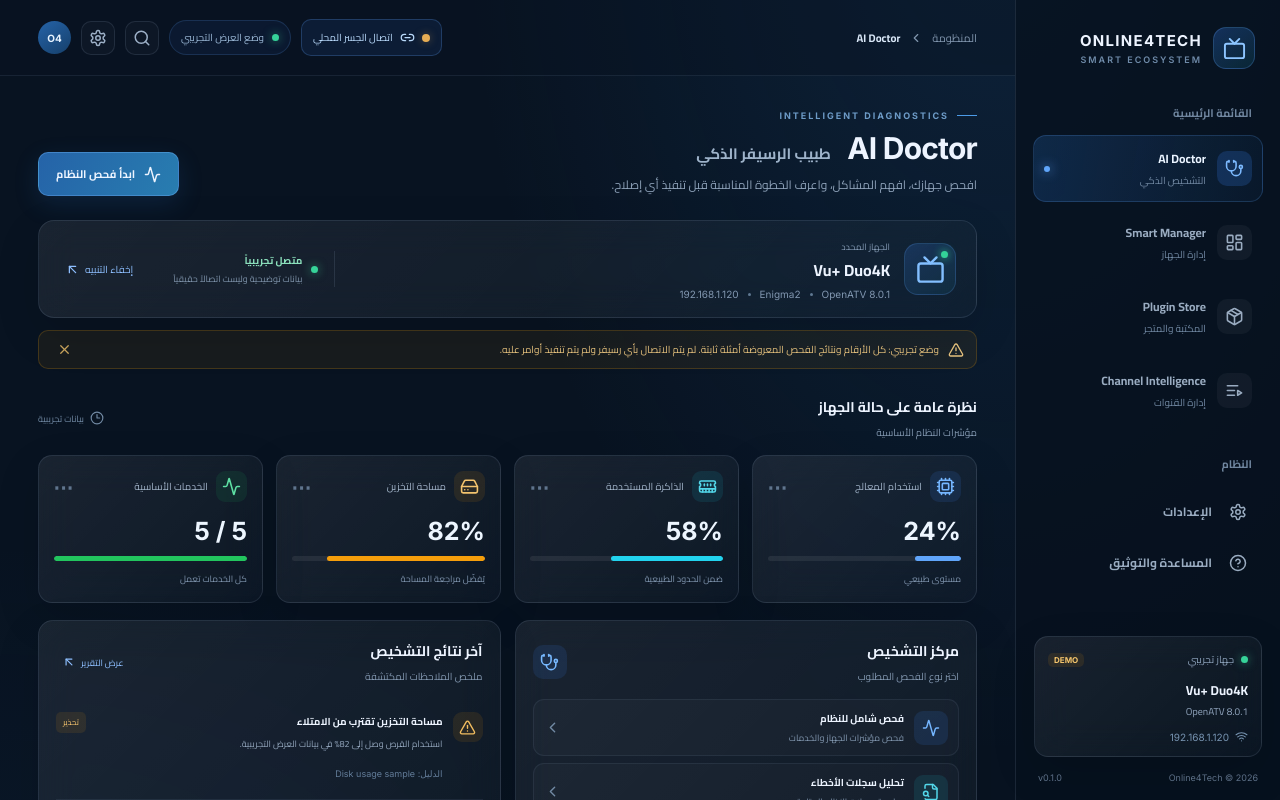
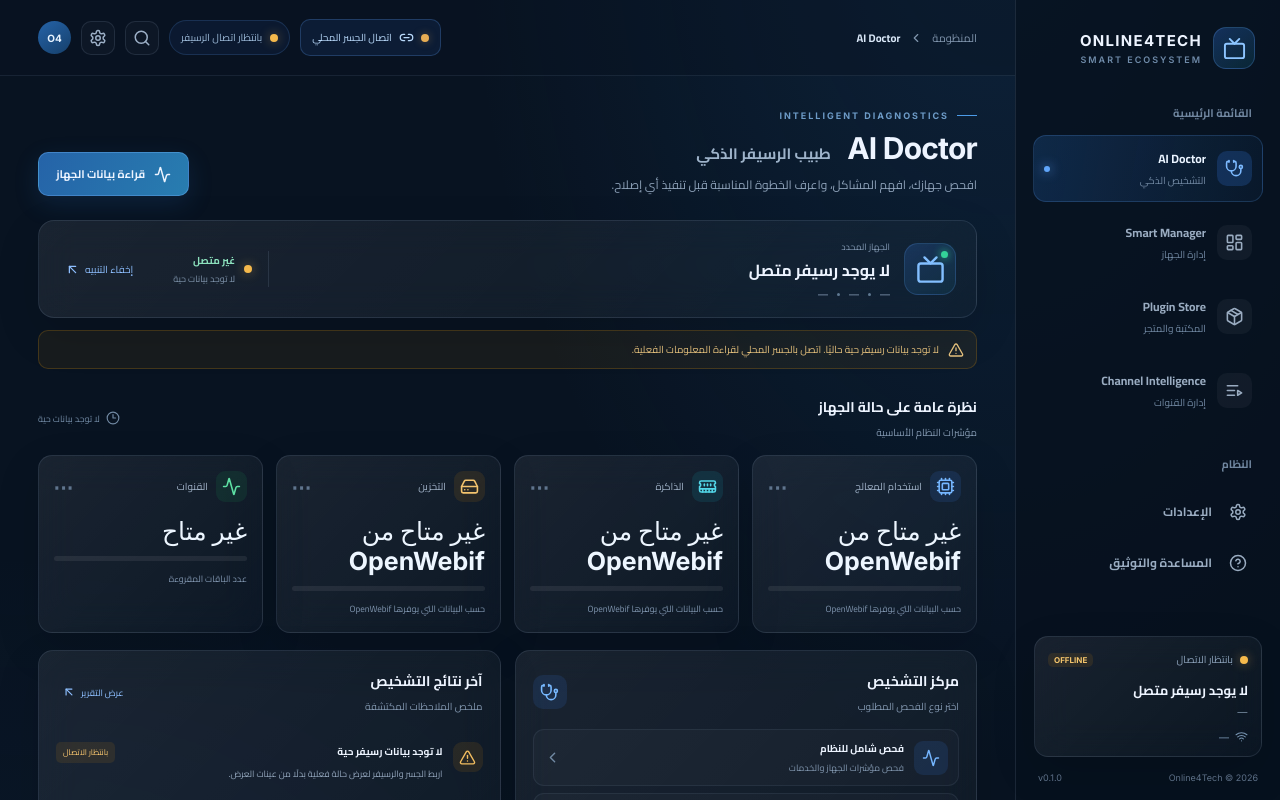
Before and after one commit to online4tech/Smart-Manager, a React (Vite) app: page / in a window 1280 px wide. Shown: the top 800 px of the page. Built offline with nearby package versions, Linux system fonts and the light colour scheme.

Commit message:
Replace dashboard demo values with live receiver state

```diff
--- a/src/App.jsx
+++ b/src/App.jsx
@@ -5,7 +5,6 @@ import {
   LayoutDashboard, ListVideo, MemoryStick, Menu, Package, Search, Settings,
   ShieldCheck, Stethoscope, Tv, Wifi, X, Server, RefreshCw, LockKeyhole, Link2
 } from "lucide-react";
-import { demoDevice, metrics, findings } from "./data/demo";
 import pluginsData from "./data/plugins.json";
 import commandsData from "./data/commands.json";
 import { trustLocalBridge, getLocalBridgeStatus, connectLocalReceiver } from "./services/localBridge";
@@ -455,14 +454,63 @@ export default function App() {
   const [showDemo, setShowDemo] = useState(true);
   const [activeReport, setActiveReport] = useState(null);
   const [scanHistory, setScanHistory] = useState([]);
+  const [liveSnapshot, setLiveSnapshot] = useState(null);
 
-  const startScan = (type = "full") => {
-    const report = scanReports[type] || scanReports.full;
+  useEffect(() => {
+    let active = true;
+    const refresh = async () => {
+      try {
+        const data = await getReceiverSnapshot();
+        if (active) setLiveSnapshot(data);
+      } catch {
+        if (active) setLiveSnapshot(null);
+      }
+    };
+    refresh();
+    const handle = () => refresh();
+    window.addEventListener("o4t-receiver-updated", handle);
+    const interval = window.setInterval(refresh, 30000);
+    return () => {
+      active = false;
+      window.clearInterval(interval);
+      window.removeEventListener("o4t-receiver-updated", handle);
+    };
+  }, []);
+
+  const device = liveSnapshot?.device || { name: "لا يوجد رسيفر متصل", model: "—", image: "—", enigmaVersion: "—", ip: "—" };
+  const metricItems = [
+    { key: "cpu", label: "استخدام المعالج", value: liveSnapshot?.resources?.[0]?.value || "غير متاح", detail: "حسب البيانات التي يوفرها OpenWebif", amount: 0, tone: "blue" },
+    { key: "memory", label: "الذاكرة", value: liveSnapshot?.resources?.[1]?.value || "غير متاح", detail: "حسب البيانات التي يوفرها OpenWebif", amount: 0, tone: "cyan" },
+    { key: "storage", label: "التخزين", value: liveSnapshot?.resources?.[2]?.value || "غير متاح", detail: "حسب البيانات التي يوفرها OpenWebif", amount: 0, tone: "amber" },
+    { key: "services", label: "القنوات", value: liveSnapshot?.counts?.bouquets == null ? "غير متاح" : String(liveSnapshot.counts.bouquets), detail: "عدد الباقات المقروءة", amount: 0, tone: "green" }
+  ];
+  const liveFindings = liveSnapshot?.connected
+    ? [{ title: "اتصال OpenWebif نشط", description: "تمت قراءة بيانات الجهاز من الرسيفر مباشرة.", severity: "متصل", tone: "success", evidence: liveSnapshot.source }]
+    : [{ title: "لا توجد بيانات رسيفر حية", description: "اربط الجسر والرسيفر لعرض حالة فعلية بدلًا من عينات العرض.", severity: "بانتظار الاتصال", tone: "warning", evidence: "OpenWebif connection required" }];
+
+  const startScan = async (type = "full") => {
+    const snapshot = await getReceiverSnapshot();
+    setLiveSnapshot(snapshot);
+    const report = snapshot.connected
+      ? {
+          title: type === "full" ? "تحديث بيانات الجهاز" : scanReports[type]?.title || "قراءة بيانات الجهاز",
+          status: "تمت القراءة الفعلية",
+          summary: "تم تحديث بيانات OpenWebif المتاحة. هذا الفحص لا يدّعي قراءة السجلات أو قائمة البلجنات أو ملفات النظام.",
+          recommendation: "البيانات غير المتاحة عبر OpenWebif تظل معلّمة كغير متاحة، ولا يتم تنفيذ أي تغييرات على الرسيفر.",
+          checks: ["معلومات الجهاز", "حالة OpenWebif", "قوائم القنوات", "المؤقتات والتسجيلات المتاحة"]
+        }
+      : {
+          title: "تعذر بدء الفحص",
+          status: "الرسيفر غير متصل",
+          summary: snapshot.message || "لم يتم العثور على اتصال محفوظ بالرسيفر.",
+          recommendation: "افتح اتصال الجسر المحلي وأعد اختبار اتصال الرسيفر.",
+          checks: ["لم يتم تنفيذ فحص", "لا توجد بيانات فعلية"]
+        };
     const record = { ...report, id: Date.now(), time: new Date().toLocaleTimeString("ar-EG", { hour: "2-digit", minute: "2-digit" }) };
     setActiveReport(record);
     setScanHistory(previous => [record, ...previous].slice(0, 4));
     setScanState("complete");
-    setShowDemo(true);
+    setShowDemo(false);
   };
 
   return <div className="app-shell">
@@ -490,10 +538,10 @@ export default function App() {
       <button className="nav-item compact"><span className="nav-icon"><CircleHelp size={18}/></span><span className="nav-copy"><strong>المساعدة والتوثيق</strong></span></button>
       <div className="sidebar-spacer"/>
       <div className="receiver-mini glass">
-        <div className="receiver-mini-top"><span className="live-dot"/><span>جهاز تجريبي</span><span className="demo-tag">DEMO</span></div>
-        <strong>{demoDevice.name}</strong>
-        <small>{demoDevice.image}</small>
-        <div className="receiver-ip"><Wifi size={13}/> {demoDevice.ip}</div>
+        <div className="receiver-mini-top"><span className={liveSnapshot?.connected ? "live-dot" : "demo-status-dot"}/><span>{liveSnapshot?.connected ? "جهاز متصل" : "بانتظار الاتصال"}</span><span className="demo-tag">{liveSnapshot?.connected ? "LIVE" : "OFFLINE"}</span></div>
+        <strong>{device.name}</strong>
+        <small>{device.image}</small>
+        <div className="receiver-ip"><Wifi size={13}/> {device.ip}</div>
       </div>
       <div className="sidebar-footer">Online4Tech © 2026 <span>v0.1.0</span></div>
     </aside>
@@ -505,7 +553,7 @@ export default function App() {
           <div className="breadcrumb">المنظومة <ChevronLeft size={14}/> <strong>{activeNav}</strong></div>
         </div>
         <div className="topbar-actions">
-          <LocalBridgeControl/><span className="connection-pill"><span className="live-dot"/> وضع العرض التجريبي</span>
+          <LocalBridgeControl/><span className="connection-pill"><span className={liveSnapshot?.connected ? "live-dot" : "demo-status-dot"}/> {liveSnapshot?.connected ? "بيانات فعلية · قراءة فقط" : "بانتظار اتصال الرسيفر"}</span>
           <button className="icon-button" aria-label="بحث"><Search size={18}/></button>
           <button className="icon-button" aria-label="الإعدادات"><Settings size={18}/></button>
           <div className="avatar">O4</div>
@@ -517,26 +565,26 @@ export default function App() {
           <div>
             <div className="eyebrow"><span className="eyebrow-line"/> {activeNav === "AI Doctor" ? "INTELLIGENT DIAGNOSTICS" : "ONLINE4TECH DEVICE CENTER"}</div>
             <h1>{activeNav === "AI Doctor" ? <>AI Doctor <span className="title-ar">طبيب الرسيفر الذكي</span></> : activeNav === "Smart Manager" ? <>Smart Manager <span className="title-ar">إدارة الجهاز</span></> : activeNav}</h1>
-            <p>{activeNav === "AI Doctor" ? "افحص جهازك، افهم المشاكل، واعرف الخطوة المناسبة قبل تنفيذ أي إصلاح." : activeNav === "Smart Manager" ? "تفاصيل الجهاز ومؤشرات النظام وحالة طبقة الاتصال." : activeNav === "Plugin Store" ? "استكشف كتالوج الإضافات وصنّفها وراجع معلوماتها." : activeNav === "Channel Intelligence" ? "ابحث في القنوات التجريبية وصنّفها حسب القمر والتردد والنوع." : "القسم قيد التجهيز ضمن منظومة Online4Tech."}</p>
+            <p>{activeNav === "AI Doctor" ? "افحص جهازك، افهم المشاكل، واعرف الخطوة المناسبة قبل تنفيذ أي إصلاح." : activeNav === "Smart Manager" ? "تفاصيل الجهاز ومؤشرات النظام وحالة طبقة الاتصال." : activeNav === "Plugin Store" ? "استكشف كتالوج الإضافات وصنّفها وراجع معلوماتها." : activeNav === "Channel Intelligence" ? "ابحث في باقات وقنوات الرسيفر المقروءة عبر OpenWebif." : "القسم قيد التجهيز ضمن منظومة Online4Tech."}</p>
           </div>
-          {activeNav === "AI Doctor" && <button className="primary-button" onClick={() => startScan("full")}><Activity size={17}/>{scanState === "complete" ? "إعادة الفحص التجريبي" : "ابدأ فحص النظام"}</button>}
+          {activeNav === "AI Doctor" && <button className="primary-button" onClick={() => startScan("full")}><Activity size={17}/>{scanState === "complete" ? "تحديث الفحص" : "قراءة بيانات الجهاز"}</button>}
         </section>
         {activeNav === "Smart Manager" ? <ReceiverDetails/> : activeNav === "Plugin Store" ? <PluginStore/> : activeNav === "Channel Intelligence" ? <ChannelIntelligence/> : activeNav !== "AI Doctor" ? <section className="glass module-placeholder"><Package size={28}/><h2>{activeNav}</h2><p>سيتم تجهيز هذا القسم في المرحلة التالية مع الحفاظ على نفس واجهة المنظومة.</p><span>قيد التطوير · Demo Mode</span></section> : <>
 
         <section className="device-banner glass">
           <div className="device-identity">
             <div className="device-visual"><Tv size={29}/><span className="device-signal"/></div>
-            <div><div className="device-overline">الجهاز المحدد</div><h2>{demoDevice.name}</h2><div className="device-meta"><span>{demoDevice.image}</span><i/> <span>{demoDevice.version}</span><i/> <span>{demoDevice.ip}</span></div></div>
+            <div><div className="device-overline">الجهاز المحدد</div><h2>{device.name}</h2><div className="device-meta"><span>{device.image}</span><i/> <span>{device.enigmaVersion}</span><i/> <span>{device.ip}</span></div></div>
           </div>
-          <div className="device-status"><span className="live-dot"/><div><strong>متصل تجريبياً</strong><small>بيانات توضيحية وليست اتصالاً حقيقياً</small></div></div>
+          <div className="device-status"><span className={liveSnapshot?.connected ? "live-dot" : "demo-status-dot"}/><div><strong>{liveSnapshot?.connected ? "متصل فعليًا" : "غير متصل"}</strong><small>{liveSnapshot?.connected ? "OpenWebif · قراءة فقط" : "لا توجد بيانات حية"}</small></div></div>
           <button className="text-button" onClick={() => setShowDemo(!showDemo)}>{showDemo ? "إخفاء التنبيه" : "عرض التنبيه"} <ArrowUpLeft size={15}/></button>
         </section>
 
-        {showDemo && <div className="demo-notice"><AlertTriangle size={16}/><span>وضع تجريبي: كل الأرقام ونتائج الفحص المعروضة أمثلة ثابتة. لم يتم الاتصال بأي رسيفر ولم يتم تنفيذ أوامر عليه.</span><button onClick={() => setShowDemo(false)} aria-label="إغلاق"><X size={15}/></button></div>}
+        {!liveSnapshot?.connected && <div className="demo-notice"><AlertTriangle size={16}/><span>لا توجد بيانات رسيفر حية حاليًا. اتصل بالجسر المحلي لقراءة المعلومات الفعلية.</span></div>}
 
         <section className="section-block">
-          <div className="section-heading"><div><h3>نظرة عامة على حالة الجهاز</h3><p>مؤشرات النظام الأساسية</p></div><span className="updated"><Clock3 size={14}/> بيانات تجريبية</span></div>
-          <div className="metrics-grid">{metrics.map(item => <MetricCard key={item.key} item={item}/>)}</div>
+          <div className="section-heading"><div><h3>نظرة عامة على حالة الجهاز</h3><p>مؤشرات النظام الأساسية</p></div><span className="updated"><Clock3 size={14}/> {liveSnapshot?.connected ? "بيانات OpenWebif" : "لا توجد بيانات حية"}</span></div>
+          <div className="metrics-grid">{metricItems.map(item => <MetricCard key={item.key} item={item}/>)}</div>
         </section>
 
         <section className="lower-grid">
@@ -553,19 +601,19 @@ export default function App() {
           <div className="glass panel findings-panel">
             <div className="panel-heading"><div><h3>آخر نتائج التشخيص</h3><p>ملخص الملاحظات المكتشفة</p></div><button className="link-button">عرض التقرير <ArrowUpLeft size={14}/></button></div>
             {scanState === "complete" && activeReport && <div className="scan-result">
-              <div className="scan-complete"><CheckCircle2 size={16}/> اكتمل الفحص التجريبي: {activeReport.title}</div>
+              <div className="scan-complete"><CheckCircle2 size={16}/> {activeReport.status}: {activeReport.title}</div>
               <strong>{activeReport.status}</strong>
               <p>{activeReport.summary}</p>
               <div className="report-checks">{activeReport.checks.map(item => <span key={item}><CheckCircle2 size={12}/>{item}</span>)}</div>
               <div className="recommendation"><strong>الخطوة المقترحة</strong><p>{activeReport.recommendation}</p></div>
-              <small className="report-time">وقت إنشاء التقرير: {activeReport.time} · بيانات تجريبية محلية</small>
+              <small className="report-time">وقت إنشاء التقرير: {activeReport.time} · قراءة فعلية أو حالة عدم اتصال</small>
             </div>}
-            <div className="findings-list">{findings.map((f, i) => <div className="finding" key={i}>
+            <div className="findings-list">{liveFindings.map((f, i) => <div className="finding" key={i}>
               <span className={`finding-icon ${f.tone}`}>{f.tone === "warning" ? <AlertTriangle size={17}/> : <CheckCircle2 size={17}/>}</span>
               <div className="finding-copy"><strong>{f.title}</strong><p>{f.description}</p><small>الدليل: {f.evidence}</small></div>
               <span className={`severity ${f.tone}`}>{f.severity}</span>
             </div>)}</div>
-            <div className="report-footer"><Database size={14}/> نتائج محلية تجريبية <span>•</span> لا توجد تغييرات على الجهاز</div>
+            <div className="report-footer"><Database size={14}/> {liveSnapshot?.connected ? "مصدر البيانات: OpenWebif" : "بانتظار اتصال الرسيفر"} <span>•</span> وضع قراءة فقط</div>
             {scanHistory.length > 0 && <div className="scan-history">
               <strong>سجل الفحوصات في الجلسة الحالية</strong>
               {scanHistory.map(item => <div className="history-row" key={item.id}><span>{item.title}</span><small>{item.time}</small></div>)}
@@ -582,7 +630,7 @@ export default function App() {
         </section>
 
         </>}
-        <footer className="page-footer"><span>ONLINE4TECH SMART ECOSYSTEM</span><span>واجهة أولية • بيانات تجريبية • v0.1.0</span></footer>
+        <footer className="page-footer"><span>ONLINE4TECH SMART ECOSYSTEM</span><span>OpenWebif read-only • Online4Tech Smart Ecosystem • v0.1.0</span></footer>
       </div>
     </main>
   </div>;
```
